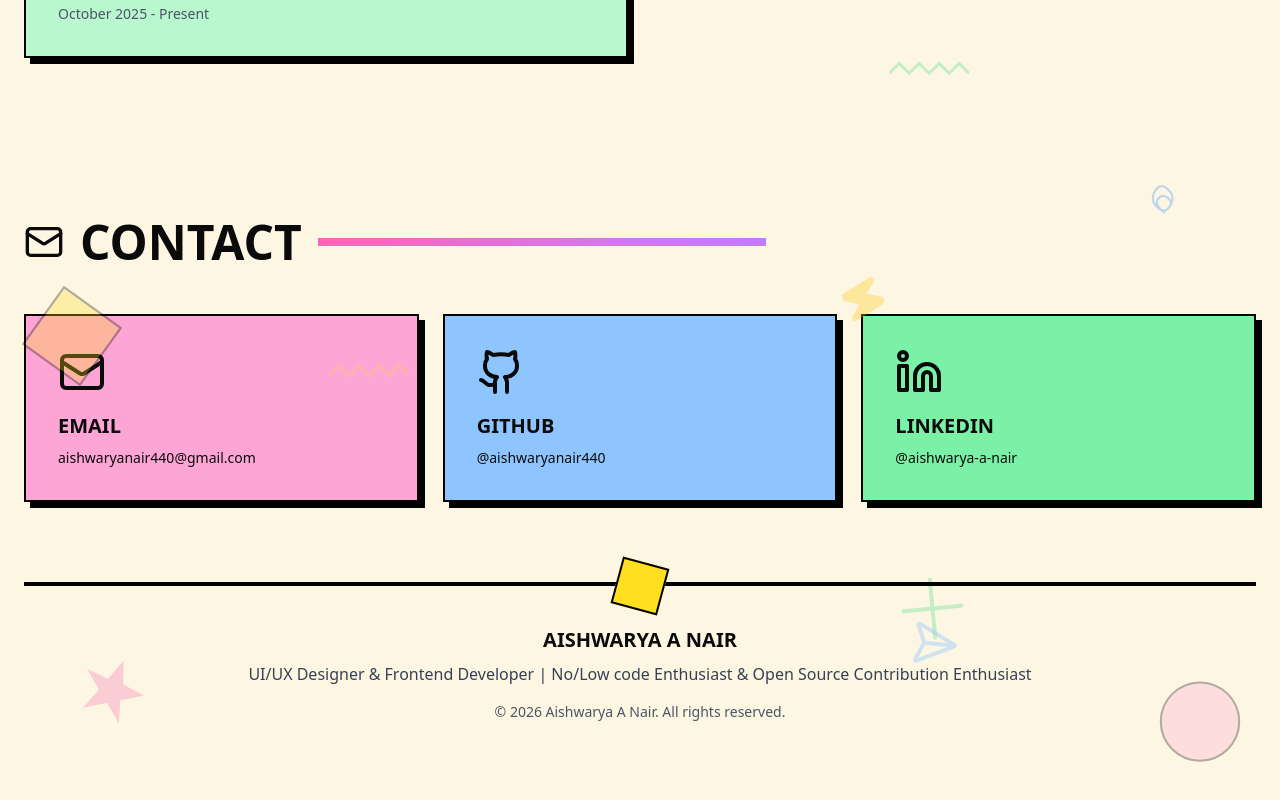
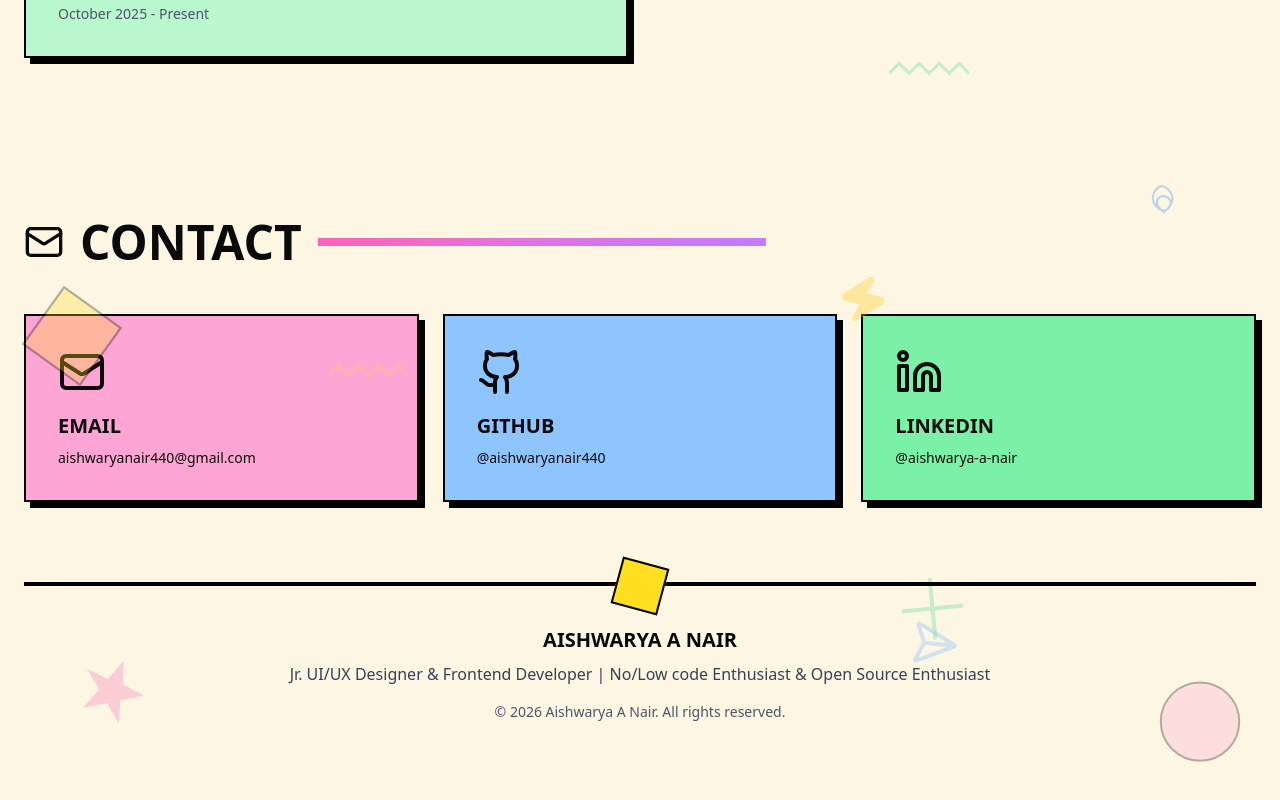
Before and after one commit to aishwaryanair440/My-Portfolio, a React (Vite) app: page / in a window 1280 px wide. Shown: the part 5170-5970 px from the top of the page. Built offline with nearby package versions, Linux system fonts and the light colour scheme.

Commit message:
Update Contact.tsx

```diff
--- a/src/components/Contact.tsx
+++ b/src/components/Contact.tsx
@@ -238,7 +238,7 @@ export function Contact() {
           }}
         />
         <p className="text-xl font-bold">AISHWARYA A NAIR</p>
-        <p className="text-base font-medium mt-2 text-gray-700">UI/UX Designer & Frontend Developer | No/Low code Enthusiast & Open Source Contribution Enthusiast</p>
+        <p className="text-base font-medium mt-2 text-gray-700">Jr. UI/UX Designer & Frontend Developer | No/Low code Enthusiast & Open Source Enthusiast</p>
         <p className="text-sm font-medium mt-4 text-gray-600">© 2026 Aishwarya A Nair. All rights reserved.</p>
       </motion.div>
     </section>
```
